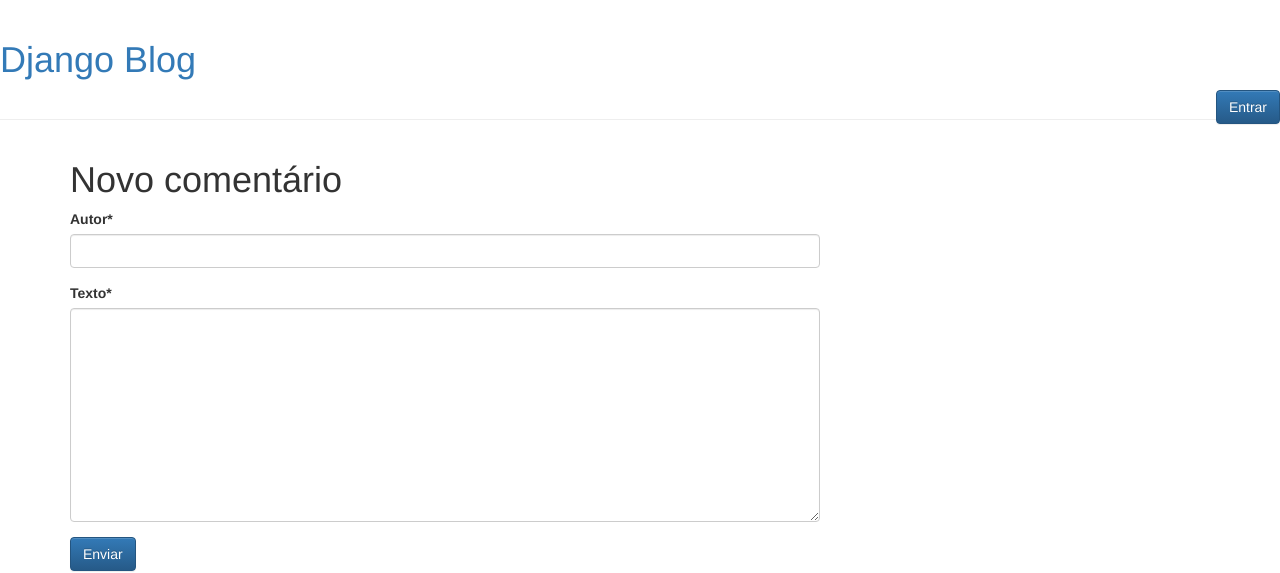
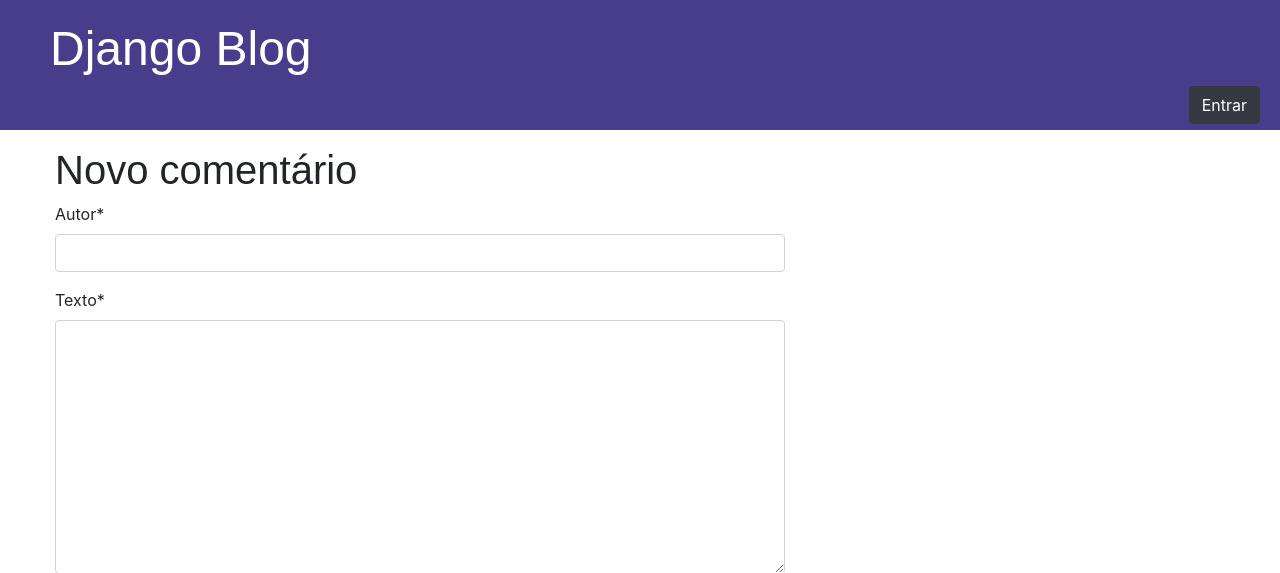
Before and after one commit to reno/django-blog, a Django app: page /post/1/comment/ in a window 1280 px wide. Shown: the top 573 px of the page. Run offline with Django 3.2, Linux system fonts and the light colour scheme; some libraries are stand-ins or nearby versions; some web fonts are replaced.

Commit message:
Atualizando para Bootstrap 4

```diff
--- a/core/templates/core/base.html
+++ b/core/templates/core/base.html
@@ -2,23 +2,22 @@
 <html>
     <head>
         <title>Django Blog</title>
-        <link rel="stylesheet" href="//maxcdn.bootstrapcdn.com/bootstrap/3.2.0/css/bootstrap.min.css">
-        <link rel="stylesheet" href="//maxcdn.bootstrapcdn.com/bootstrap/3.2.0/css/bootstrap-theme.min.css">
+        <link rel="stylesheet" href="https://cdn.jsdelivr.net/npm/bootstrap@4.6.0/dist/css/bootstrap.min.css" integrity="sha384-B0vP5xmATw1+K9KRQjQERJvTumQW0nPEzvF6L/Z6nronJ3oUOFUFpCjEUQouq2+l" crossorigin="anonymous">
         <script src="https://kit.fontawesome.com/37ca7739e9.js" crossorigin="anonymous"></script>
         <link rel="preconnect" href="https://fonts.gstatic.com">
         <link href="https://fonts.googleapis.com/css2?family=Patua+One&display=swap" rel="stylesheet">
-        <link rel="stylesheet" href="{% static 'css/blog.css' %}">
+        <link rel="stylesheet" href="{% static 'css/core.css' %}">
     </head>
 
     <body>
         <div class="page-header">
             <h1><a href="/">Django Blog</a></h1>
             {% if user.is_authenticated %}
-                <a class="btn btn-primary pull-right" href="{% url 'logout' %}" id="logout">Sair</a>
-                <a class="btn btn-primary " href="{% url 'post_new' %}" id="add_post">Adicionar postagem <span class="glyphicon glyphicon-plus"></span></a>
+                <a class="btn btn-dark " href="{% url 'post_new' %}" id="add_post">Adicionar postagem <span class="glyphicon glyphicon-plus"></span></a>
+                <a class="btn btn-dark float-right" href="{% url 'logout' %}" id="logout">Sair</a>
                 <br>
             {% else %}
-                <a class="btn btn-primary pull-right" href="{% url 'login' %}" id="login">Entrar</a>
+                <a class="btn btn-dark float-right" href="{% url 'login' %}" id="login">Entrar</a>
                 <br>
             {% endif %}
         </div>
```
